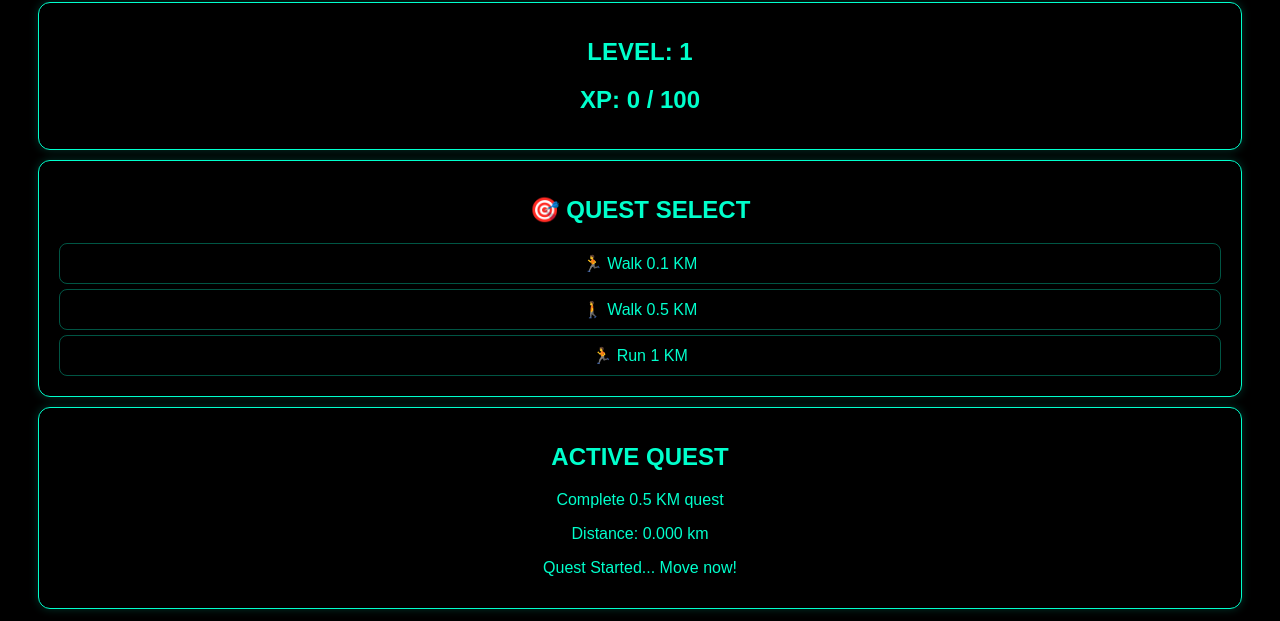
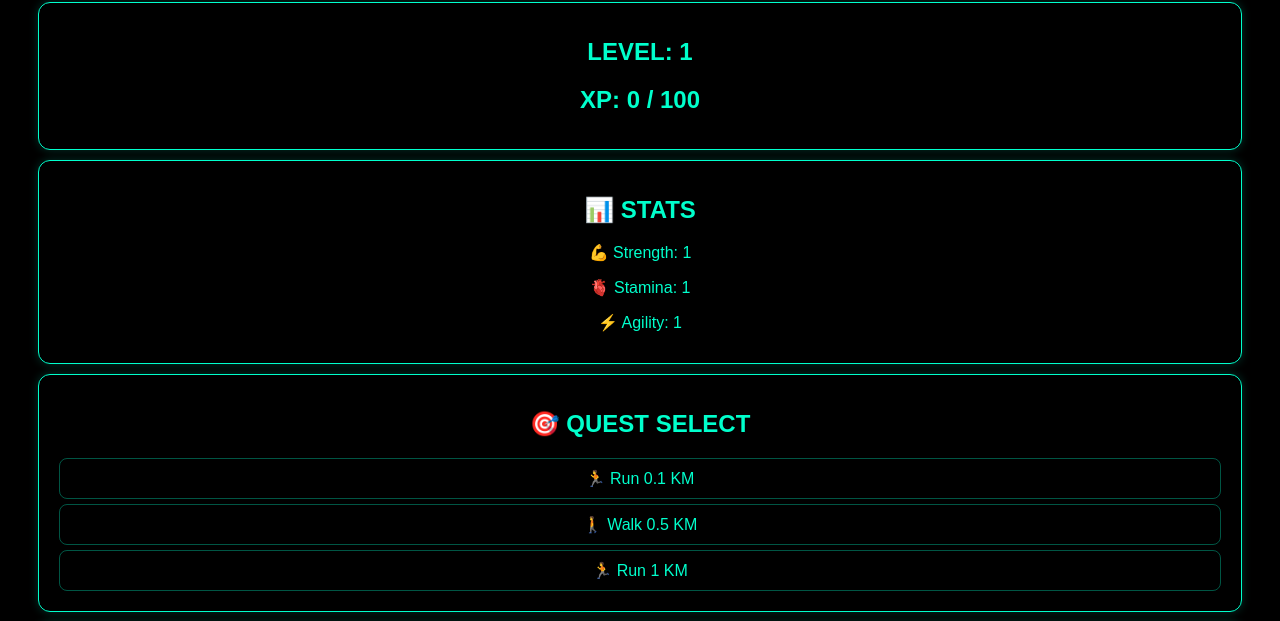
Before and after one commit to Astraeo/Arise-system-, a plain HTML site: page index.html in a window 1280 px wide. Both pictures are taken after a click on the element "🚶 Walk 0.5 KM". Shown: the part 107-728 px from the top of the page. Drawn offline with Linux system fonts and the light colour scheme.

Commit message:
Update index.html

```diff
--- a/index.html
+++ b/index.html
@@ -19,24 +19,20 @@
       box-shadow:0 0 10px #00ffcc33;
     }
 
+    .quest{
+      margin:5px;
+      padding:10px;
+      border:1px solid #00ffcc55;
+      border-radius:8px;
+      cursor:pointer;
+    }
+
     button{
       background:#00ffcc;
       border:none;
       padding:10px;
       margin:5px;
       font-weight:bold;
-      cursor:pointer;
-    }
-
-    .quest{
-      margin:5px;
-      padding:10px;
-      border:1px solid #00ffcc55;
-      border-radius:8px;
-    }
-
-    .active{
-      background:#00ffcc22;
     }
   </style>
 </head>
@@ -45,27 +41,38 @@
 
 <h1>⚡ ARISE SYSTEM ⚡</h1>
 
+<!-- LEVEL / XP -->
 <div class="panel">
   <h2>LEVEL: <span id="level">1</span></h2>
   <h2>XP: <span id="xp">0</span> / 100</h2>
 </div>
 
+<!-- STATS -->
+<div class="panel">
+  <h2>📊 STATS</h2>
+  <p>💪 Strength: <span id="str">1</span></p>
+  <p>🫀 Stamina: <span id="sta">1</span></p>
+  <p>⚡ Agility: <span id="agi">1</span></p>
+</div>
+
+<!-- QUEST -->
 <div class="panel">
   <h2>🎯 QUEST SELECT</h2>
 
-  <div class="quest" onclick="setQuest(0.1)">
-    🏃 Walk 0.1 KM
+  <div class="quest" onclick="setQuest(0.1,'run')">
+    🏃 Run 0.1 KM
   </div>
 
-  <div class="quest" onclick="setQuest(0.5)">
+  <div class="quest" onclick="setQuest(0.5,'walk')">
     🚶 Walk 0.5 KM
   </div>
 
-  <div class="quest" onclick="setQuest(1)">
+  <div class="quest" onclick="setQuest(1,'run')">
     🏃 Run 1 KM
   </div>
 </div>
 
+<!-- ACTIVE -->
 <div class="panel">
   <h2>ACTIVE QUEST</h2>
   <p id="activeQuest">None</p>
@@ -79,6 +86,10 @@
 let xp = localStorage.getItem("xp") ? parseInt(localStorage.getItem("xp")) : 0;
 let level = localStorage.getItem("level") ? parseInt(localStorage.getItem("level")) : 1;
 
+let str = localStorage.getItem("str") ? parseInt(localStorage.getItem("str")) : 1;
+let sta = localStorage.getItem("sta") ? parseInt(localStorage.getItem("sta")) : 1;
+let agi = localStorage.getItem("agi") ? parseInt(localStorage.getItem("agi")) : 1;
+
 let totalDistance = localStorage.getItem("distance") ? parseFloat(localStorage.getItem("distance")) : 0;
 
 let targetDistance = 0;
@@ -86,9 +97,12 @@ let lastPos = null;
 let watchId;
 
 /* ================= SAVE ================= */
-function saveData(){
+function saveAll(){
   localStorage.setItem("xp", xp);
   localStorage.setItem("level", level);
+  localStorage.setItem("str", str);
+  localStorage.setItem("sta", sta);
+  localStorage.setItem("agi", agi);
   localStorage.setItem("distance", totalDistance);
 }
 
@@ -96,25 +110,32 @@ function saveData(){
 function updateUI(){
   document.getElementById("xp").innerText = xp;
   document.getElementById("level").innerText = level;
+
+  document.getElementById("str").innerText = str;
+  document.getElementById("sta").innerText = sta;
+  document.getElementById("agi").innerText = agi;
+
   document.getElementById("distance").innerText = totalDistance.toFixed(3);
 }
 
-/* ================= QUEST SELECT ================= */
-function setQuest(km){
+/* ================= QUEST ================= */
+function setQuest(km, type){
   targetDistance = km;
   totalDistance = 0;
-  saveData();
+
+  saveAll();
 
   document.getElementById("activeQuest").innerText =
-    "Complete " + km + " KM quest";
+    type.toUpperCase() + " " + km + " KM QUEST";
 
   document.getElementById("status").innerText =
-    "Quest Started... Move now!";
+    "Quest started... Move!";
 }
 
 /* ================= DISTANCE ================= */
 function getDistance(lat1, lon1, lat2, lon2){
   const R = 6371;
+
   const dLat = (lat2 - lat1) * Math.PI/180;
   const dLon = (lon2 - lon1) * Math.PI/180;
 
@@ -132,9 +153,13 @@ function getDistance(lat1, lon1, lat2, lon2){
   return dist;
 }
 
-/* ================= QUEST COMPLETE ================= */
-function completeQuest(){
+/* ================= LEVEL + STATS ================= */
+function gainRewards(){
   xp += 50;
+
+  str += 1;
+  sta += 1;
+  agi += 1;
 
   if(xp >= 100){
     xp -= 100;
@@ -142,11 +167,8 @@ function completeQuest(){
     alert("LEVEL UP!");
   }
 
-  saveData();
+  saveAll();
   updateUI();
-
-  document.getElementById("status").innerText =
-    "QUEST COMPLETE!";
 }
 
 /* ================= GPS ================= */
@@ -166,7 +188,7 @@ function startGPS(){
 
       if(dist > 0 && dist < 1){
         totalDistance += dist;
-        saveData();
+        saveAll();
       }
 
       document.getElementById("distance").innerText =
@@ -176,8 +198,11 @@ function startGPS(){
         "Tracking... Keep moving 👣";
 
       if(targetDistance > 0 && totalDistance >= targetDistance){
-        completeQuest();
+        gainRewards();
         targetDistance = 0;
+
+        document.getElementById("status").innerText =
+          "QUEST COMPLETE!";
       }
     }
 
```
